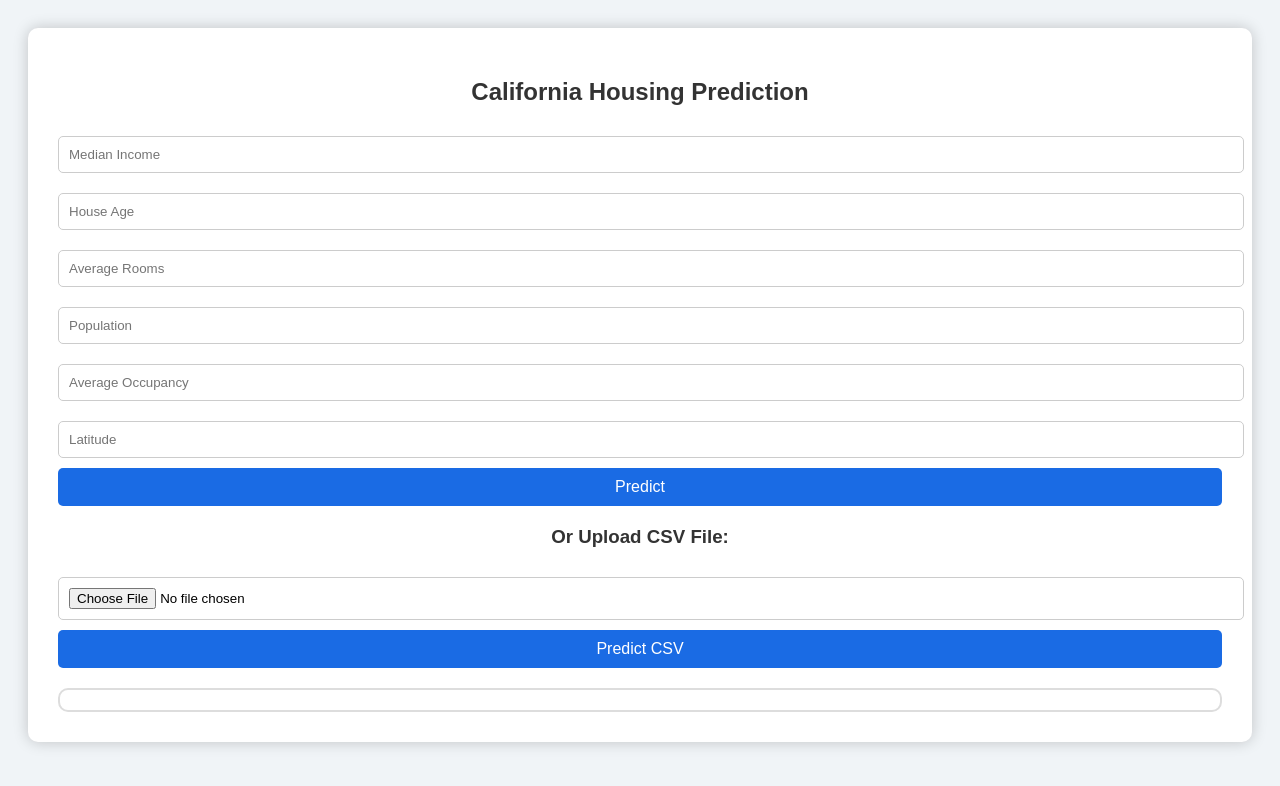
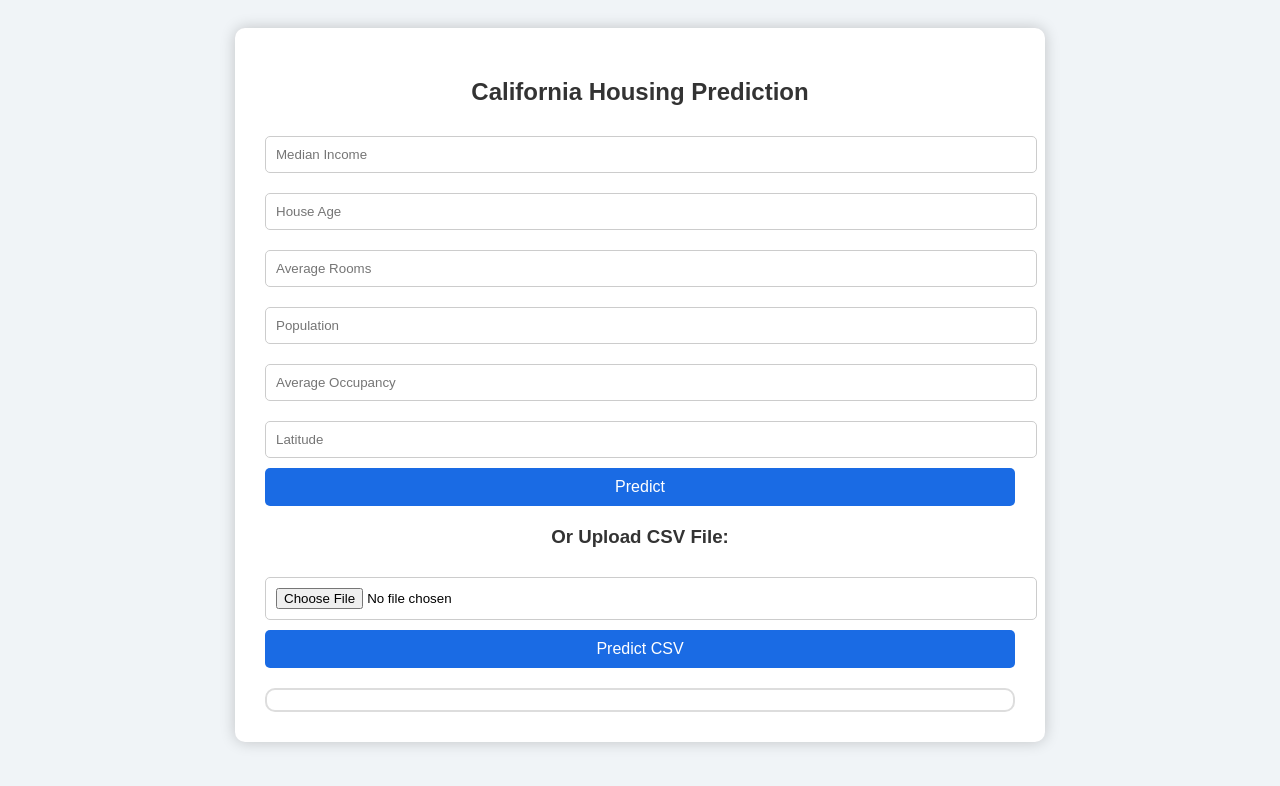
Before and after one commit to Amol-78/California_House_Price_Predictor, a FastAPI app: page / in a window 1280 px wide. Shown: the top 786 px of the page. Run offline with FastAPI, Linux system fonts and the light colour scheme; parts of the project's set-up code (start-up, migrations or seed data) failed here and were passed over.

Commit message:
Set max-width of container to 750pxchainge continer style

```diff
--- a/static/css/style.css
+++ b/static/css/style.css
@@ -11,7 +11,7 @@ h2, h3 {
 
 .container {
 
-    max-width: auto;
+    max-width: 750px;
     margin: auto;
     background: #fff;
     padding: 30px;
```
